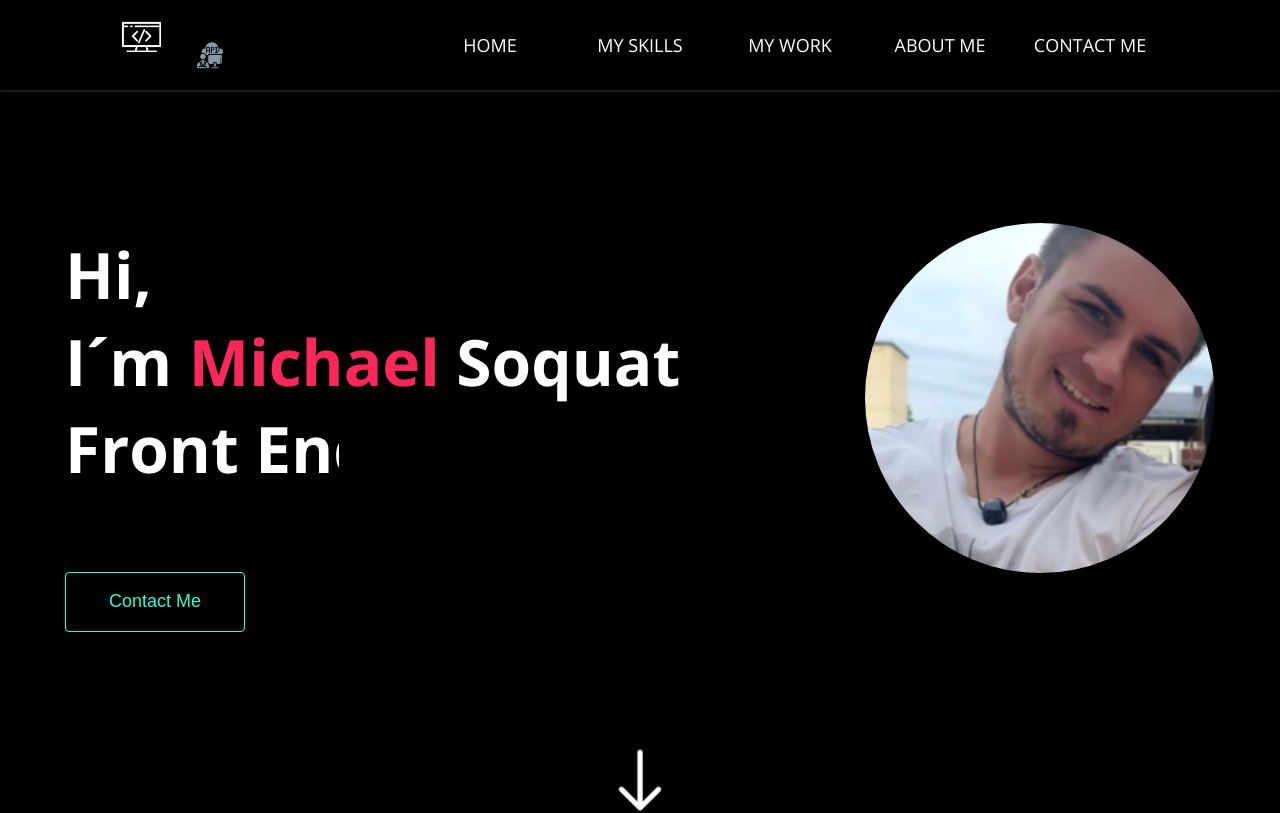
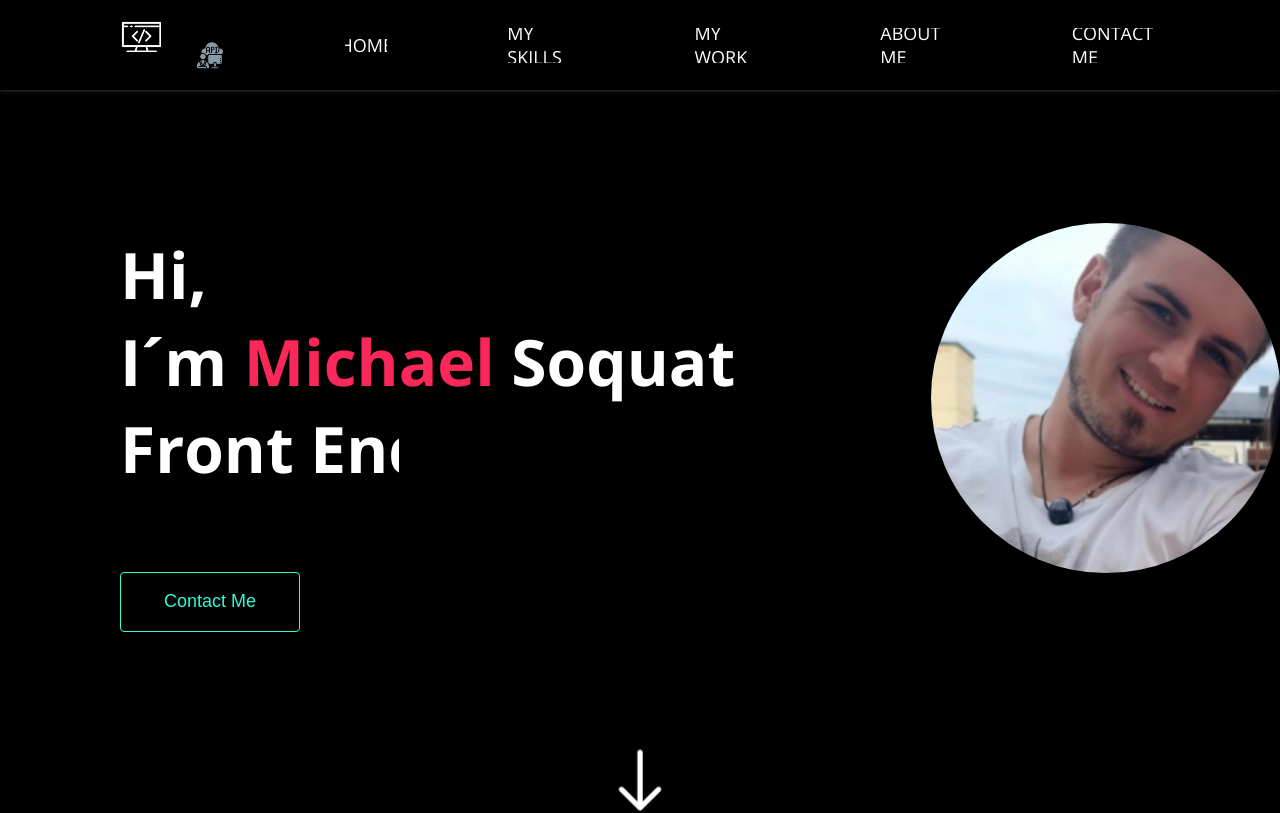
Before and after one commit to MichaelSoquat/michaelsoquat.de, an Angular app: page / in a window 1280 px wide. Shown: the top 813 px of the page. Built offline with nearby package versions, Linux system fonts and the light colour scheme.

Commit message:
improvements same side spacing

```diff
--- a/src/app/description-about-me/description-about-me.component.scss
+++ b/src/app/description-about-me/description-about-me.component.scss
@@ -47,8 +47,8 @@
     justify-content: space-between;
     align-items: flex-start;
     margin-top: 100px;
-    padding-left: 10%;
-    padding-right: 10%;
+    padding-left: 120px;
+    padding-right: 120px;
 
     .my-journey{
         font-size: 18px;
--- a/src/app/footer/footer.component.scss
+++ b/src/app/footer/footer.component.scss
@@ -1,24 +1,29 @@
 .container-footer{
-    height: 120px;
+    height: 50px;
     display: flex;
     justify-content: space-between;
     align-items: center;
-    padding-right: 60px;
+    padding-top: 20px;
+    padding-bottom: 20px;
+    padding-left: 120px;
+    padding-right: 120px;
     border-top: 2px solid rgba(0, 0, 0, 0.13);
 
+    img {
+        width: 50px;
+        height: 50px;
+        margin-left: 20px;
+    }
     .imprint{
         text-decoration: none;
         color: black;
-        font-size: 24px;
-        margin-left: 80px;
+        font-size: 18px;
 
         &:hover{
             text-decoration: underline;
         }
-    }
 
-    a{
-        margin-right: 20px;
+
 
         img:hover{
             transform: scale(1.1);
--- a/src/app/main/about-me/about-me.component.html
+++ b/src/app/main/about-me/about-me.component.html
@@ -1,4 +1,4 @@
-<div class="container">
+<div id ="home" class="container">
     <div class="container-about-me">
         <div class="container-info">
 
--- a/src/app/main/about-me/about-me.component.scss
+++ b/src/app/main/about-me/about-me.component.scss
@@ -49,7 +49,9 @@
 
 .container-about-me {
     display: flex;
-    justify-content: center;
+    justify-content: space-between;
+    padding-left: 120px;
+    padding-right: 120px;
     align-items: center;
     background-color: black;
     padding-top: 120px;
@@ -59,7 +61,6 @@
         display: block;
         margin-right: 80px;
         animation: animationLeft 500ms ease-in-out;
-        width: 50%;
     }
 
     h1 {
--- a/src/app/main/about-me/about-me.component.ts
+++ b/src/app/main/about-me/about-me.component.ts
@@ -32,6 +32,6 @@ export class AboutMeComponent implements OnInit {
   }
 
   toMyContact() {
-    document.getElementById('contactMe')?.scrollIntoView({ block: 'end' });
+    document.getElementById('contactMe')?.scrollIntoView({ block: 'start' });
   }
 }
--- a/src/app/menu/menu.component.html
+++ b/src/app/menu/menu.component.html
@@ -5,10 +5,10 @@
     <img *ngIf="darkMode" routerLink="/" src="assets/img/logoBlack.png">
 
     <div class="container-link">
-        <a (click)="toMyContact()" class="btn" routerLink="/">Home</a>
-        <a (click)="toMyContact()" class="btn" >My Skills</a>
-        <a (click)="toMyContact()" class="btn" >My Work</a>
-        <a (click)="toMyContact()" class="btn" >About Me</a>
+        <a (click)="toMyHome()" class="btn" routerLink="/">Home</a>
+        <a (click)="toMySkill()" class="btn" >My Skills</a>
+        <a (click)="toMyWork()" class="btn" >My Work</a>
+        <a (click)="toAboutMe()" class="btn" >About Me</a>
         <a (click)="toMyContact()" class="btn"  >Contact Me</a>
     </div>
 </header>
--- a/src/app/menu/menu.component.scss
+++ b/src/app/menu/menu.component.scss
@@ -15,13 +15,12 @@ header {
     padding-right: 120px;
 
     a {
-        margin-left: 10px;
+        margin-left: 120px;
         font-size: 18px;
         text-decoration: none;
         display: flex;
         justify-content: center;
         align-items: center;
-        width: 140px;
         height: 35px;
         border: none;
         outline: none;
@@ -31,6 +30,7 @@ header {
         position: relative;
         z-index: 0;
         text-transform: uppercase;
+
     }
 }
 
--- a/src/app/menu/menu.component.ts
+++ b/src/app/menu/menu.component.ts
@@ -22,19 +22,22 @@ export class MenuComponent implements OnInit {
     });
   }
 
+  toMyHome() {
+    document.getElementById('home')?.scrollIntoView({ block: 'center' });
+  }
   toMySkill() {
-    document.getElementById('contactMe')?.scrollIntoView({ block: 'center' });
+    document.getElementById('myskills')?.scrollIntoView({ block: 'start' });
   }
 
   toMyWork() {
-    document.getElementById('contactMe')?.scrollIntoView({ block: 'center' });
+    document.getElementById('myWork')?.scrollIntoView({ block: 'start' });
   }
 
   toAboutMe() {
-    document.getElementById('contactMe')?.scrollIntoView({ block: 'center' });
+    document.getElementById('aboutMe')?.scrollIntoView({ block: 'start' });
   }
 
   toMyContact() {
-    document.getElementById('contactMe')?.scrollIntoView({ block: 'center' });
+    document.getElementById('contactMe')?.scrollIntoView({ block: 'start' });
   }
 }
```
